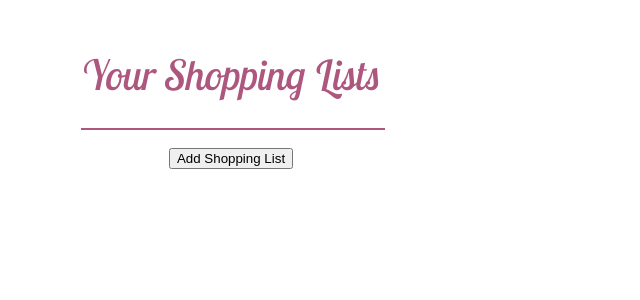
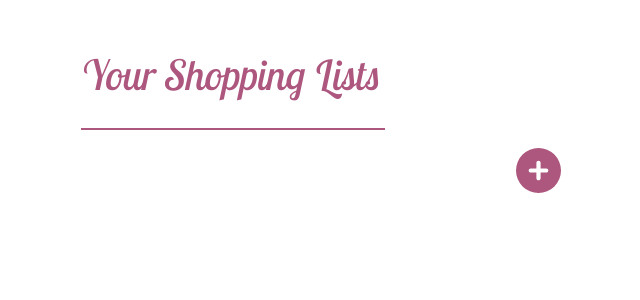
Before and after one commit to katmart93/shopping-list-app, a React (Create React App) app: page / in a window 1280 px wide. Shown: the top 300 px of the page, without its empty margins (409-1049 px from the left). Built offline with nearby package versions, Linux system fonts and the light colour scheme; a web font is replaced by a local one.

Commit message:
add list button and shopping list styles updated

```diff
--- /dev/null
+++ b/src/components/AddListButton.css
@@ -0,0 +1,21 @@
+.plus-icon-wrapper {
+  margin: 0 auto;
+  max-width: 300px;
+  text-align: right;
+}
+.plus-icon {
+  color: #ad567e;
+  width: 45px;
+  height: 45px;
+}
+.plus-icon:hover {
+  cursor: pointer;
+}
+.plus-icon:active {
+  color: #6b123a;
+}
+@media screen and (min-width: 1024px) {
+  .plus-icon-wrapper {
+    max-width: 660px;
+  }
+}
--- a/src/components/AddListButton.jsx
+++ b/src/components/AddListButton.jsx
@@ -1,7 +1,17 @@
+// styles
+import "./AddListButton.css";
+// icons
+import { FontAwesomeIcon } from "@fortawesome/react-fontawesome";
+import { faCirclePlus } from "@fortawesome/free-solid-svg-icons";
+
 export default function AddListButton({ setShowFormModal }) {
   return (
-    <div>
-      <button onClick={() => setShowFormModal(true)}>Add Shopping List</button>
+    <div className="plus-icon-wrapper">
+      <FontAwesomeIcon
+        icon={faCirclePlus}
+        onClick={() => setShowFormModal(true)}
+        className="plus-icon"
+      />
     </div>
   );
 }
--- a/src/components/ShoppingLists.css
+++ b/src/components/ShoppingLists.css
@@ -1,5 +1,5 @@
 .shopping-lists-wrapper {
-  max-width: 95vw;
+  max-width: 310px;
   margin: 0 auto;
   padding: 2.5rem 0;
 }
```
